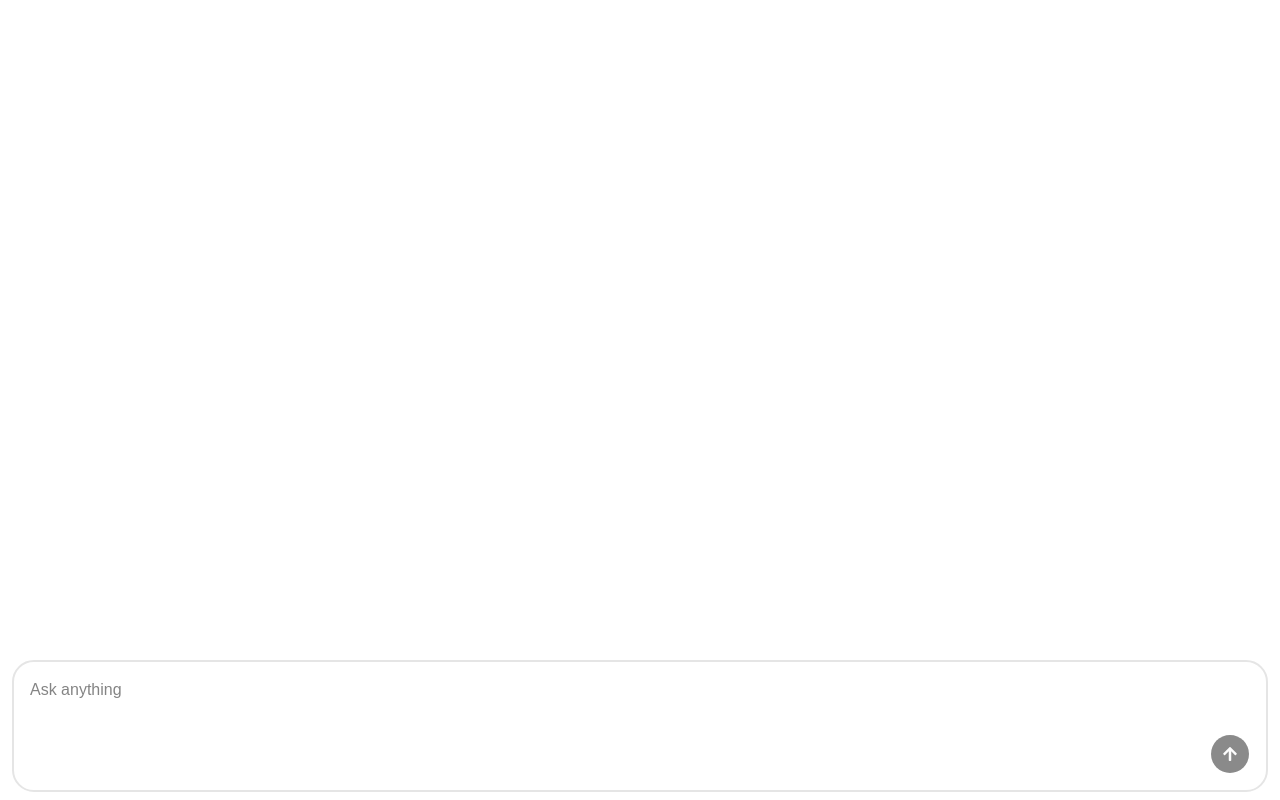
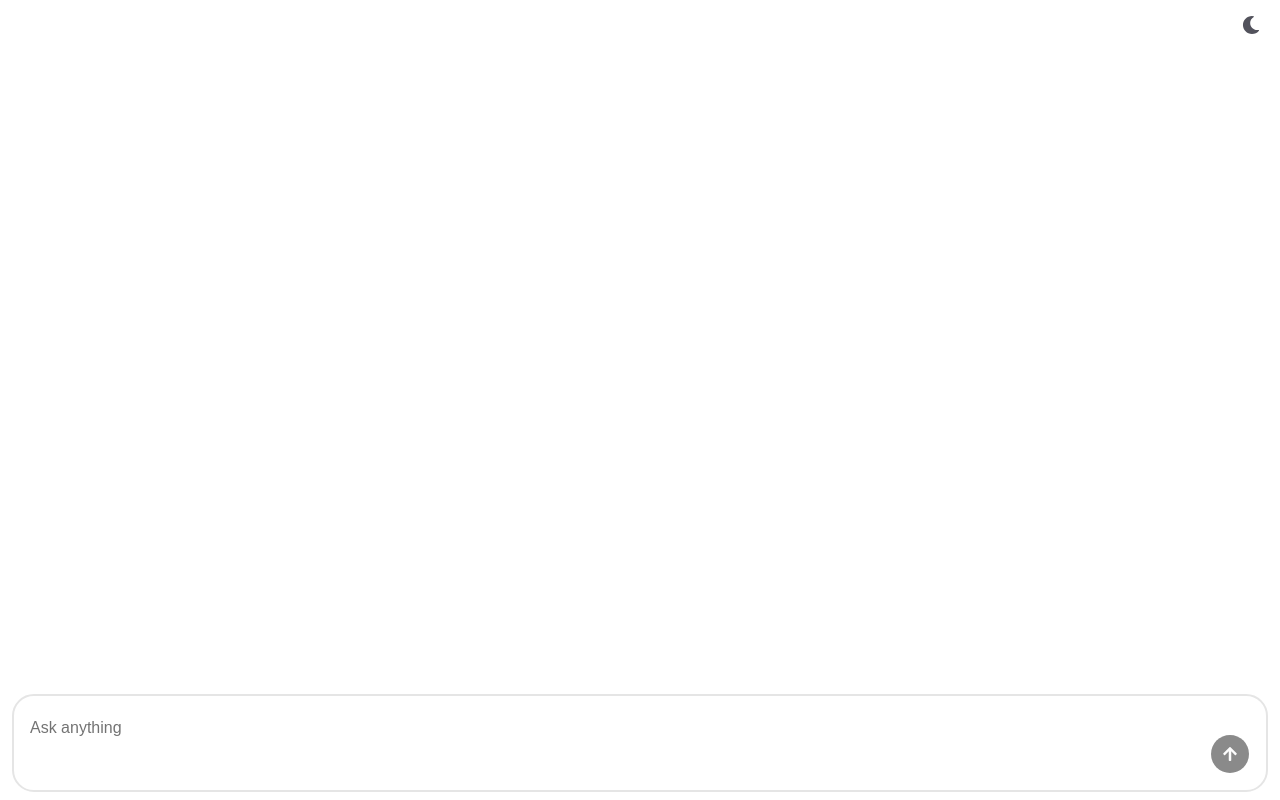
Before and after one commit to soares-roydon/chatbot-with-memory, a React (Vite) app in the folder packages/client/: page / in a window 1280 px wide. Built offline with nearby package versions, Linux system fonts and the light colour scheme.

Commit message:
improve ui

```diff
--- a/packages/client/index.html
+++ b/packages/client/index.html
@@ -2,7 +2,7 @@
 <html lang="en">
    <head>
       <meta charset="UTF-8" />
-      <link rel="icon" type="image/svg+xml" href="/favicon.svg" />
+      <link rel="icon" href="/chat-bot.png" />
       <meta name="viewport" content="width=device-width, initial-scale=1.0, interactive-widget=resizes-content" />
       <title>client</title>
    </head>
--- a/packages/client/src/App.tsx
+++ b/packages/client/src/App.tsx
@@ -3,7 +3,7 @@ import ChatBot from './components/chat/ChatBot';
 function App() {
    return (
       <>
-         <div className="px-3 h-dvh">
+         <div className="h-dvh">
             <ChatBot />
          </div>
       </>
--- a/packages/client/src/components/chat/ChatBot.tsx
+++ b/packages/client/src/components/chat/ChatBot.tsx
@@ -5,6 +5,8 @@ import TypingIndicator from './TypingIndicator';
 import ChatMessages, { type Message } from './ChatMessages';
 import ChatInput, { type ChatFormData } from './ChatInput';
 import { BACKEND_URL } from '@/data/url';
+import ThemeToggle from './ThemeToggle';
+import { ScrollArea } from '@/components/ui/scroll-area';
 
 type ChatResponse = {
    message: string;
@@ -47,18 +49,31 @@ const ChatBot = () => {
    }
 
    return (
-      <div className="relative h-full">
-         {/* Scrollable messages — pb-24 reserves space so last message isn't hidden behind input */}
-         <div className="h-full overflow-y-auto pb-40 pt-2">
-            <div className="flex flex-col min-h-full gap-2">
-               <ChatMessages messages={messages} />
-               {isBotTyping && <TypingIndicator />}
-               {error ? <div className="text-red-500">{error}</div> : null}
+      <div className="flex flex-col h-full">
+         {/* Header — sits in normal flow, never overlaps messages */}
+         <div className="flex items-center justify-end py-2 px-3 shrink-0">
+            <ThemeToggle />
+         </div>
+
+         {/* Scrollable messages with styled scrollbar */}
+         <div className="relative flex-1 min-h-0">
+            <ScrollArea className="h-full">
+               <div className="pb-36 pt-1 px-3">
+                  <div className="flex flex-col min-h-full gap-2">
+                     <div className="flex-1" />
+                     <ChatMessages messages={messages} />
+                     {isBotTyping && <TypingIndicator />}
+                     {error ? (
+                        <div className="text-red-500">{error}</div>
+                     ) : null}
+                  </div>
+               </div>
+            </ScrollArea>
+
+            {/* Floating input — overlays the bottom of the scroll area */}
+            <div className="absolute bottom-0 left-0 right-0 z-10 mx-3 rounded-3xl bg-background mb-2 border-zinc-200 dark:border-zinc-800">
+               <ChatInput onSubmit={onSubmit} />
             </div>
-         </div>
-         {/* Floating input — overlays the bottom of the message area */}
-         <div className="absolute bottom-0 left-0 right-0 z-10 rounded-3xl bg-background mb-2 border-zinc-200 dark:border-zinc-800">
-            <ChatInput onSubmit={onSubmit} />
          </div>
       </div>
    );
--- a/packages/client/src/components/chat/ChatInput.tsx
+++ b/packages/client/src/components/chat/ChatInput.tsx
@@ -16,6 +16,10 @@ const ChatInput = ({ onSubmit }: Props) => {
    const focusInputRef = useRef<HTMLTextAreaElement | null>(null);
    const handleFormSubmit = handleSubmit((data) => {
       reset({ prompt: '' });
+      // Reset textarea height back to 1 row after submit
+      if (focusInputRef.current) {
+         focusInputRef.current.style.height = 'auto';
+      }
       onSubmit(data);
    });
 
@@ -38,7 +42,7 @@ const ChatInput = ({ onSubmit }: Props) => {
          onKeyDown={(e) => {
             handleKeyDown(e);
          }}
-         className="flex flex-col gap-2 items-end border-2 p-4 rounded-3xl"
+         className="flex items-end gap-2 border-2 dark:border-zinc-700 p-4 rounded-3xl"
       >
          <textarea
             {...promptFieldRest}
@@ -57,13 +61,20 @@ const ChatInput = ({ onSubmit }: Props) => {
                   });
                }, 300);
             }}
-            className="w-full border-0 focus:outline-0 resize-none"
+            onInput={(e) => {
+               // Auto-grow: reset height then set to scrollHeight
+               const el = e.currentTarget;
+               el.style.height = 'auto';
+               el.style.height = el.scrollHeight + 'px';
+            }}
+            className="flex-1 min-w-0 border-0 focus:outline-0 resize-none bg-transparent text-foreground placeholder:text-muted-foreground leading-6 pt-1 pb-2.5 overflow-y-auto max-h-24 styled-scrollbar"
+            rows={2}
             placeholder="Ask anything"
             maxLength={1000}
          />
          <Button
             disabled={!formState.isValid}
-            className={'rounded-full w-10 h-10'}
+            className={'rounded-full w-10 h-10 shrink-0'}
             type="submit"
          >
             <FaArrowUp />
--- /dev/null
+++ b/packages/client/src/components/chat/ThemeToggle.tsx
@@ -0,0 +1,34 @@
+import { useEffect, useState } from 'react';
+import { FaSun, FaMoon } from 'react-icons/fa';
+
+const ThemeToggle = () => {
+   const [isDark, setIsDark] = useState(() => {
+      // Check localStorage first, then system preference
+      const stored = localStorage.getItem('theme');
+      if (stored) return stored === 'dark';
+      return window.matchMedia('(prefers-color-scheme: dark)').matches;
+   });
+
+   useEffect(() => {
+      // Add or remove the 'dark' class on <html>
+      const root = document.documentElement;
+      if (isDark) {
+         root.classList.add('dark');
+      } else {
+         root.classList.remove('dark');
+      }
+      localStorage.setItem('theme', isDark ? 'dark' : 'light');
+   }, [isDark]);
+
+   return (
+      <button
+         onClick={() => setIsDark(!isDark)}
+         className="p-2 rounded-full text-zinc-600 dark:text-zinc-400 hover:bg-zinc-100 dark:hover:bg-zinc-800 transition-colors"
+         aria-label={isDark ? 'Switch to light mode' : 'Switch to dark mode'}
+      >
+         {isDark ? <FaSun size={18} /> : <FaMoon size={18} />}
+      </button>
+   );
+};
+
+export default ThemeToggle;
--- a/packages/client/src/components/chat/TypingIndicator.tsx
+++ b/packages/client/src/components/chat/TypingIndicator.tsx
@@ -1,6 +1,6 @@
 const TypingIndicator = () => {
    return (
-      <div className="flex gap-1 px-3 py-3 bg-gray-100 self-start rounded-bl-none rounded-lg">
+      <div className="flex gap-1 px-3 py-3 bg-gray-100 dark:bg-zinc-800 self-start rounded-bl-none rounded-lg">
          <Dot />
          <Dot className="[animation-delay:0.2s]" />
          <Dot className="[animation-delay:0.4s]" />
@@ -15,7 +15,7 @@ type DotProp = {
 const Dot = ({ className }: DotProp) => {
    return (
       <div
-         className={`w-2 h-2 rounded-full bg-gray-700 animate-bounce ${className}`}
+         className={`w-2 h-2 rounded-full bg-gray-700 dark:bg-zinc-400 animate-bounce ${className}`}
       ></div>
    );
 };
--- /dev/null
+++ b/packages/client/src/components/ui/scroll-area.tsx
@@ -0,0 +1,53 @@
+import * as React from 'react';
+import { ScrollArea as ScrollAreaPrimitive } from '@base-ui/react/scroll-area';
+
+import { cn } from '@/lib/utils';
+
+function ScrollArea({
+   className,
+   children,
+   ...props
+}: ScrollAreaPrimitive.Root.Props) {
+   return (
+      <ScrollAreaPrimitive.Root
+         data-slot="scroll-area"
+         className={cn('relative', className)}
+         {...props}
+      >
+         <ScrollAreaPrimitive.Viewport
+            data-slot="scroll-area-viewport"
+            className="size-full rounded-[inherit] transition-[color,box-shadow] outline-none focus-visible:ring-[3px] focus-visible:ring-ring/50 focus-visible:outline-1"
+         >
+            {children}
+         </ScrollAreaPrimitive.Viewport>
+         <ScrollBar />
+         <ScrollAreaPrimitive.Corner />
+      </ScrollAreaPrimitive.Root>
+   );
+}
+
+function ScrollBar({
+   className,
+   orientation = 'vertical',
+   ...props
+}: ScrollAreaPrimitive.Scrollbar.Props) {
+   return (
+      <ScrollAreaPrimitive.Scrollbar
+         data-slot="scroll-area-scrollbar"
+         data-orientation={orientation}
+         orientation={orientation}
+         className={cn(
+            'flex touch-none p-px transition-colors select-none data-horizontal:h-2.5 data-horizontal:flex-col data-horizontal:border-t data-horizontal:border-t-transparent data-vertical:h-full data-vertical:w-2.5 data-vertical:border-l data-vertical:border-l-transparent',
+            className
+         )}
+         {...props}
+      >
+         <ScrollAreaPrimitive.Thumb
+            data-slot="scroll-area-thumb"
+            className="relative flex-1 rounded-full bg-border"
+         />
+      </ScrollAreaPrimitive.Scrollbar>
+   );
+}
+
+export { ScrollArea, ScrollBar };
--- a/packages/client/src/index.css
+++ b/packages/client/src/index.css
@@ -128,3 +128,50 @@
       @apply font-sans;
    }
 }
+
+/* ─── Global scrollbar styling ─── */
+/* Applies to ALL scrollable elements: textarea, code blocks, tables, etc. */
+
+/* Webkit browsers (Chrome, Safari, Edge) */
+*::-webkit-scrollbar {
+   width: 6px;
+   height: 6px;
+}
+
+*::-webkit-scrollbar-button {
+   display: none !important;
+   width: 0 !important;
+   height: 0 !important;
+}
+
+*::-webkit-scrollbar-track {
+   background: transparent;
+}
+
+*::-webkit-scrollbar-thumb {
+   background: oklch(0.7 0 0);
+   border-radius: 9999px;
+}
+
+*::-webkit-scrollbar-thumb:hover {
+   background: oklch(0.55 0 0);
+}
+
+/* Dark mode scrollbar */
+.dark *::-webkit-scrollbar-thumb {
+   background: oklch(0.4 0 0);
+}
+
+.dark *::-webkit-scrollbar-thumb:hover {
+   background: oklch(0.55 0 0);
+}
+
+/* Firefox */
+* {
+   scrollbar-width: thin;
+   scrollbar-color: oklch(0.7 0 0) transparent;
+}
+
+.dark * {
+   scrollbar-color: oklch(0.4 0 0) transparent;
+}
```
Also changed, not shown: packages/client/src/components/chat/ChatMessages.tsx (+5 -5 lines), packages/client/public/chat-bot.png (added).
